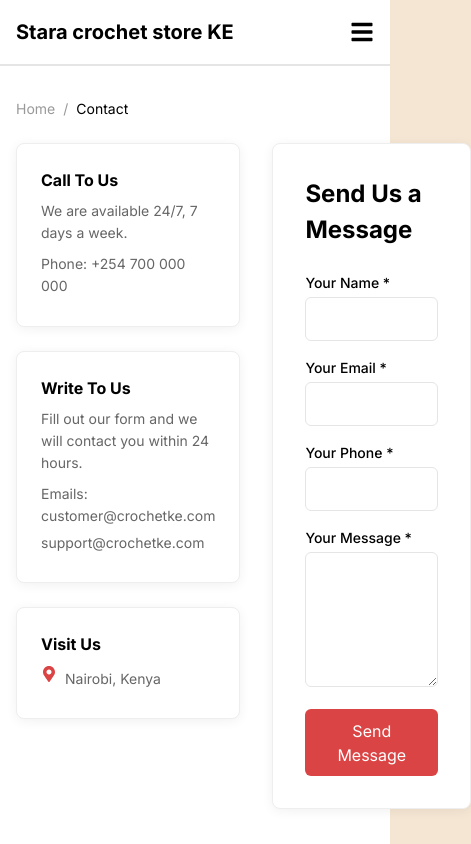
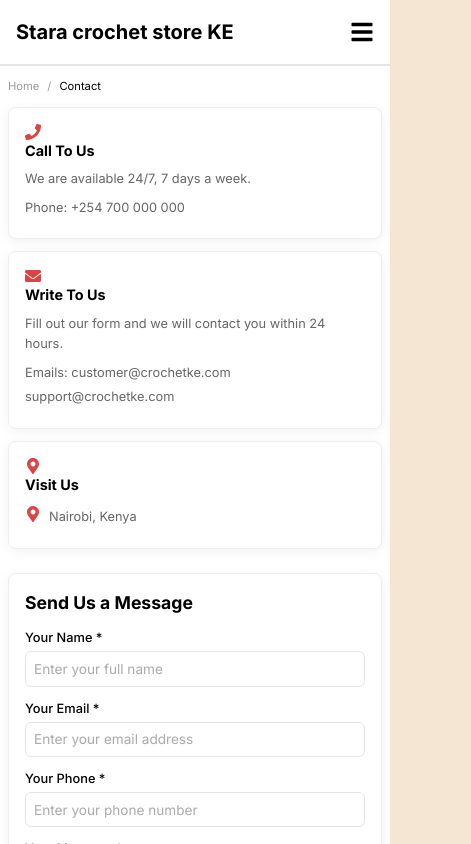
Before and after one commit to gingi144/ecommerce-store, a React (Vite) app in the folder frontend/: page /contact in a window 390 px wide. Shown: the top 844 px of the page, 471 px wide, since content can reach past the window. Built offline with nearby package versions, Linux system fonts and the light colour scheme; no server answers.

Commit message:
Refactor ContactPage to use internal CSS
Refactored ContactPage to use internal CSS styles instead of inline styles. Updated layout and styling for better responsiveness.

```diff
--- a/frontend/src/pages/ContactPage.jsx
+++ b/frontend/src/pages/ContactPage.jsx
@@ -37,289 +37,450 @@ const ContactPage = () => {
     }
   };
 
-  const styles = {
-    container: {
-      maxWidth: '1280px',
-      margin: '0 auto',
-      padding: '2rem 1rem',
-      backgroundColor: '#FFFFFF',
-    },
-    breadcrumb: {
-      display: 'flex',
-      alignItems: 'center',
-      gap: '0.5rem',
-      fontSize: '0.875rem',
-      color: '#999999',
-      marginBottom: '1.5rem',
-    },
-    breadcrumbLink: {
-      color: '#999999',
-      textDecoration: 'none',
-      transition: 'color 0.3s ease',
-    },
-    breadcrumbCurrent: {
-      color: '#000000',
-    },
-    grid: {
-      display: 'grid',
-      gridTemplateColumns: '1fr 2fr',
-      gap: '2rem',
-    },
-    infoColumn: {
-      display: 'flex',
-      flexDirection: 'column',
-      gap: '1.5rem',
-    },
-    infoCard: {
-      backgroundColor: '#FFFFFF',
-      padding: '1.5rem',
-      borderRadius: '8px',
-      boxShadow: '0 2px 12px rgba(0,0,0,0.06)',
-      border: '1px solid #EEEEEE',
-    },
-    infoTitle: {
-      fontWeight: '700',
-      color: '#000000',
-      marginBottom: '0.5rem',
-      fontSize: '1rem',
-    },
-    infoText: {
-      fontSize: '0.875rem',
-      color: '#666666',
-      lineHeight: '1.6',
-      margin: '0.25rem 0',
-    },
-    infoRow: {
-      display: 'flex',
-      alignItems: 'flex-start',
-      gap: '0.5rem',
-      marginTop: '0.5rem',
-    },
-    infoIcon: {
-      color: '#DB4444',
-      marginTop: '0.15rem',
-    },
-    formCard: {
-      backgroundColor: '#FFFFFF',
-      padding: '2rem',
-      borderRadius: '8px',
-      boxShadow: '0 2px 12px rgba(0,0,0,0.06)',
-      border: '1px solid #EEEEEE',
-    },
-    formTitle: {
-      fontSize: '1.5rem',
-      fontWeight: '700',
-      color: '#000000',
-      marginBottom: '1.5rem',
-    },
-    successBox: {
-      backgroundColor: '#F0FDF4',
-      color: '#16A34A',
-      padding: '0.75rem',
-      borderRadius: '6px',
-      marginBottom: '1rem',
-      fontSize: '0.875rem',
-    },
-    errorBox: {
-      backgroundColor: '#FEF2F2',
-      color: '#DC2626',
-      padding: '0.75rem',
-      borderRadius: '6px',
-      marginBottom: '1rem',
-      fontSize: '0.875rem',
-    },
-    formGroup: {
-      marginBottom: '1rem',
-    },
-    label: {
-      display: 'block',
-      fontSize: '0.875rem',
-      fontWeight: '500',
-      color: '#000000',
-      marginBottom: '0.25rem',
-    },
-    input: {
-      width: '100%',
-      padding: '0.6rem 0.75rem',
-      border: '1px solid #E5E5E5',
-      borderRadius: '6px',
-      fontSize: '0.95rem',
-      outline: 'none',
-      transition: 'border-color 0.3s ease, box-shadow 0.3s ease',
-      color: '#000000',
-      backgroundColor: '#FFFFFF',
-      boxSizing: 'border-box',
-    },
-    textarea: {
-      width: '100%',
-      padding: '0.6rem 0.75rem',
-      border: '1px solid #E5E5E5',
-      borderRadius: '6px',
-      fontSize: '0.95rem',
-      outline: 'none',
-      transition: 'border-color 0.3s ease, box-shadow 0.3s ease',
-      color: '#000000',
-      backgroundColor: '#FFFFFF',
-      boxSizing: 'border-box',
-      fontFamily: 'inherit',
-      resize: 'vertical',
-      minHeight: '120px',
-    },
-    button: {
-      backgroundColor: '#DB4444',
-      color: '#FFFFFF',
-      padding: '0.6rem 2rem',
-      border: 'none',
-      borderRadius: '6px',
-      fontSize: '1rem',
-      cursor: 'pointer',
-      transition: 'background-color 0.3s ease',
-    },
-    buttonDisabled: {
-      opacity: 0.6,
-      cursor: 'not-allowed',
-    },
-  };
+  return (
+    <>
+      {/* ===== INTERNAL CSS - ALL STYLES HERE ===== */}
+      <style>{`
+        /* ----- Container ----- */
+        .contact-container {
+          max-width: 1280px;
+          margin: 0 auto;
+          padding: 2rem 1rem;
+          background-color: #FFFFFF;
+        }
 
-  const handleLinkHover = (e) => {
-    e.target.style.color = '#DB4444';
-  };
+        /* ----- Breadcrumb ----- */
+        .contact-breadcrumb {
+          display: flex;
+          align-items: center;
+          gap: 0.5rem;
+          font-size: 0.875rem;
+          color: #999999;
+          margin-bottom: 1.5rem;
+        }
+        .contact-breadcrumb a {
+          color: #999999;
+          text-decoration: none;
+          transition: color 0.3s ease;
+        }
+        .contact-breadcrumb a:hover {
+          color: #DB4444;
+        }
+        .contact-breadcrumb-current {
+          color: #000000;
+        }
 
-  const handleLinkLeave = (e) => {
-    e.target.style.color = '#999999';
-  };
+        /* ----- Grid Layout ----- */
+        .contact-grid {
+          display: grid;
+          grid-template-columns: 1fr 2fr;
+          gap: 2rem;
+        }
 
-  const handleInputFocus = (e) => {
-    e.target.style.borderColor = '#DB4444';
-    e.target.style.boxShadow = '0 0 0 3px rgba(219, 68, 68, 0.08)';
-  };
+        /* ----- Info Column ----- */
+        .contact-info-column {
+          display: flex;
+          flex-direction: column;
+          gap: 1.5rem;
+        }
+        .contact-info-card {
+          background-color: #FFFFFF;
+          padding: 1.5rem;
+          border-radius: 8px;
+          box-shadow: 0 2px 12px rgba(0,0,0,0.06);
+          border: 1px solid #EEEEEE;
+          transition: transform 0.3s ease, box-shadow 0.3s ease;
+        }
+        .contact-info-card:hover {
+          transform: translateY(-2px);
+          box-shadow: 0 4px 16px rgba(0,0,0,0.1);
+        }
+        .contact-info-title {
+          font-weight: 700;
+          color: #000000;
+          margin-bottom: 0.5rem;
+          font-size: 1rem;
+        }
+        .contact-info-text {
+          font-size: 0.875rem;
+          color: #666666;
+          line-height: 1.6;
+          margin: 0.25rem 0;
+        }
+        .contact-info-text-mt {
+          margin-top: 0.5rem;
+        }
+        .contact-info-row {
+          display: flex;
+          align-items: flex-start;
+          gap: 0.5rem;
+          margin-top: 0.5rem;
+        }
+        .contact-info-icon {
+          color: #DB4444;
+          margin-top: 0.15rem;
+          flex-shrink: 0;
+        }
 
-  const handleInputBlur = (e) => {
-    e.target.style.borderColor = '#E5E5E5';
-    e.target.style.boxShadow = 'none';
-  };
+        /* ----- Form Column ----- */
+        .contact-form-card {
+          background-color: #FFFFFF;
+          padding: 2rem;
+          border-radius: 8px;
+          box-shadow: 0 2px 12px rgba(0,0,0,0.06);
+          border: 1px solid #EEEEEE;
+        }
+        .contact-form-title {
+          font-size: 1.5rem;
+          font-weight: 700;
+          color: #000000;
+          margin-bottom: 1.5rem;
+        }
 
-  const handleButtonHover = (e) => {
-    if (!loading) e.target.style.backgroundColor = '#B33A3A';
-  };
+        /* ----- Success & Error Messages ----- */
+        .contact-success {
+          background-color: #F0FDF4;
+          color: #16A34A;
+          padding: 0.75rem;
+          border-radius: 6px;
+          margin-bottom: 1rem;
+          font-size: 0.875rem;
+          border: 1px solid #86EFAC;
+        }
+        .contact-error {
+          background-color: #FEF2F2;
+          color: #DC2626;
+          padding: 0.75rem;
+          border-radius: 6px;
+          margin-bottom: 1rem;
+          font-size: 0.875rem;
+          border: 1px solid #FCA5A5;
+        }
 
-  const handleButtonLeave = (e) => {
-    if (!loading) e.target.style.backgroundColor = '#DB4444';
-  };
+        /* ----- Form Elements ----- */
+        .contact-form-group {
+          margin-bottom: 1rem;
+        }
+        .contact-label {
+          display: block;
+          font-size: 0.875rem;
+          font-weight: 500;
+          color: #000000;
+          margin-bottom: 0.25rem;
+        }
+        .contact-input {
+          width: 100%;
+          padding: 0.6rem 0.75rem;
+          border: 1px solid #E5E5E5;
+          border-radius: 6px;
+          font-size: 0.95rem;
+          outline: none;
+          transition: border-color 0.3s ease, box-shadow 0.3s ease;
+          color: #000000;
+          background-color: #FFFFFF;
+          box-sizing: border-box;
+        }
+        .contact-input:focus {
+          border-color: #DB4444;
+          box-shadow: 0 0 0 3px rgba(219, 68, 68, 0.08);
+        }
+        .contact-input::placeholder {
+          color: #AAAAAA;
+        }
+        .contact-textarea {
+          width: 100%;
+          padding: 0.6rem 0.75rem;
+          border: 1px solid #E5E5E5;
+          border-radius: 6px;
+          font-size: 0.95rem;
+          outline: none;
+          transition: border-color 0.3s ease, box-shadow 0.3s ease;
+          color: #000000;
+          background-color: #FFFFFF;
+          box-sizing: border-box;
+          font-family: inherit;
+          resize: vertical;
+          min-height: 120px;
+        }
+        .contact-textarea:focus {
+          border-color: #DB4444;
+          box-shadow: 0 0 0 3px rgba(219, 68, 68, 0.08);
+        }
+        .contact-textarea::placeholder {
+          color: #AAAAAA;
+        }
 
-  return (
+        /* ----- Submit Button ----- */
+        .contact-button {
+          background-color: #DB4444;
+          color: #FFFFFF;
+          padding: 0.6rem 2rem;
+          border: none;
+          border-radius: 6px;
+          font-size: 1rem;
+          cursor: pointer;
+          transition: background-color 0.3s ease;
+        }
+        .contact-button:hover:not(:disabled) {
+          background-color: #B33A3A;
+        }
+        .contact-button:disabled {
+          opacity: 0.6;
+          cursor: not-allowed;
+        }
+
+        /* ============================================== */
+        /* ===== RESPONSIVE MEDIA QUERIES ===== */
+        /* ============================================== */
+
+        /* Tablet Landscape */
+        @media (max-width: 1024px) {
+          .contact-grid {
+            gap: 1.5rem;
+          }
+          .contact-form-card {
+            padding: 1.5rem;
+          }
+        }
+
+        /* Tablets */
+        @media (max-width: 768px) {
+          .contact-container {
+            padding: 1rem 0.75rem;
+          }
+
+          .contact-breadcrumb {
+            font-size: 0.75rem;
+            margin-bottom: 1rem;
+          }
+
+          .contact-grid {
+            grid-template-columns: 1fr;
+            gap: 1.5rem;
+          }
+
+          .contact-info-column {
+            display: grid;
+            grid-template-columns: 1fr 1fr;
+            gap: 1rem;
+          }
+          .contact-info-card {
+            padding: 1.25rem;
+          }
+
+          .contact-form-card {
+            padding: 1.5rem;
+          }
+          .contact-form-title {
+            font-size: 1.25rem;
+            margin-bottom: 1rem;
+          }
+
+          .contact-input,
+          .contact-textarea {
+            font-size: 0.9rem;
+            padding: 0.5rem 0.65rem;
+          }
+        }
+
+        /* Mobile Phones */
+        @media (max-width: 480px) {
+          .contact-container {
+            padding: 0.75rem 0.5rem;
+          }
+
+          .contact-breadcrumb {
+            font-size: 0.7rem;
+            margin-bottom: 0.75rem;
+            flex-wrap: wrap;
+          }
+
+          .contact-info-column {
+            grid-template-columns: 1fr;
+            gap: 0.75rem;
+          }
+          .contact-info-card {
+            padding: 1rem;
+          }
+          .contact-info-title {
+            font-size: 0.9rem;
+          }
+          .contact-info-text {
+            font-size: 0.8rem;
+          }
+
+          .contact-form-card {
+            padding: 1rem;
+          }
+          .contact-form-title {
+            font-size: 1.1rem;
+            margin-bottom: 0.75rem;
+          }
+
+          .contact-form-group {
+            margin-bottom: 0.75rem;
+          }
+          .contact-label {
+            font-size: 0.8rem;
+          }
+          .contact-input,
+          .contact-textarea {
+            font-size: 0.85rem;
+            padding: 0.4rem 0.5rem;
+          }
+          .contact-textarea {
+            min-height: 100px;
+          }
+
+          .contact-button {
+            width: 100%;
+            padding: 0.5rem;
+            font-size: 0.9rem;
+            justify-content: center;
+          }
+
+          .contact-success,
+          .contact-error {
+            font-size: 0.8rem;
+            padding: 0.5rem;
+          }
+        }
+
+        /* Very Small Phones */
+        @media (max-width: 360px) {
+          .contact-container {
+            padding: 0.5rem 0.25rem;
+          }
+          .contact-info-card {
+            padding: 0.75rem;
+          }
+          .contact-form-card {
+            padding: 0.75rem;
+          }
+          .contact-input,
+          .contact-textarea {
+            font-size: 0.8rem;
+            padding: 0.35rem 0.4rem;
+          }
+          .contact-textarea {
+            min-height: 80px;
+          }
+        }
+      `}</style>
+
       <div style={{ backgroundColor: '#FFFFFF' }}>
         <Navbar />
-      <div style={styles.container}>
-        <div style={styles.breadcrumb}>
-          <Link
-            to="/"
-            style={styles.breadcrumbLink}
-            onMouseEnter={handleLinkHover}
-            onMouseLeave={handleLinkLeave}
-          >
-            Home
-          </Link>
+        <div className="contact-container">
+          {/* Breadcrumb */}
+          <div className="contact-breadcrumb">
+            <Link to="/">Home</Link>
             <span>/</span>
-          <span style={styles.breadcrumbCurrent}>Contact</span>
+            <span className="contact-breadcrumb-current">Contact</span>
           </div>
 
-        <div style={styles.grid}>
+          <div className="contact-grid">
             {/* Contact Info */}
-          <div style={styles.infoColumn}>
-            <div style={styles.infoCard}>
-              <h3 style={styles.infoTitle}>Call To Us</h3>
-              <p style={styles.infoText}>We are available 24/7, 7 days a week.</p>
-              <p style={{...styles.infoText, marginTop: '0.5rem'}}>
+            <div className="contact-info-column">
+              <div className="contact-info-card">
+                <h3 className="contact-info-title">
+                  <FaPhone style={{ color: '#DB4444', marginRight: '0.5rem' }} size={16} />
+                  Call To Us
+                </h3>
+                <p className="contact-info-text">We are available 24/7, 7 days a week.</p>
+                <p className="contact-info-text contact-info-text-mt">
                   Phone: +254 700 000 000
                 </p>
               </div>
 
-            <div style={styles.infoCard}>
-              <h3 style={styles.infoTitle}>Write To Us</h3>
-              <p style={styles.infoText}>Fill out our form and we will contact you within 24 hours.</p>
-              <p style={{...styles.infoText, marginTop: '0.5rem'}}>
+              <div className="contact-info-card">
+                <h3 className="contact-info-title">
+                  <FaEnvelope style={{ color: '#DB4444', marginRight: '0.5rem' }} size={16} />
+                  Write To Us
+                </h3>
+                <p className="contact-info-text">Fill out our form and we will contact you within 24 hours.</p>
+                <p className="contact-info-text contact-info-text-mt">
                   Emails: customer@crochetke.com
                 </p>
-              <p style={styles.infoText}>support@crochetke.com</p>
+                <p className="contact-info-text">support@crochetke.com</p>
               </div>
 
-            <div style={styles.infoCard}>
-              <h3 style={styles.infoTitle}>Visit Us</h3>
-              <div style={styles.infoRow}>
-                <FaMapMarkerAlt style={styles.infoIcon} size={16} />
-                <p style={styles.infoText}>Nairobi, Kenya</p>
+              <div className="contact-info-card">
+                <h3 className="contact-info-title">
+                  <FaMapMarkerAlt style={{ color: '#DB4444', marginRight: '0.5rem' }} size={16} />
+                  Visit Us
+                </h3>
+                <div className="contact-info-row">
+                  <FaMapMarkerAlt className="contact-info-icon" size={16} />
+                  <p className="contact-info-text">Nairobi, Kenya</p>
                 </div>
               </div>
             </div>
 
             {/* Contact Form */}
-          <div style={styles.formCard}>
-            <h2 style={styles.formTitle}>Send Us a Message</h2>
+            <div className="contact-form-card">
+              <h2 className="contact-form-title">Send Us a Message</h2>
 
               {success && (
-              <div style={styles.successBox}>
-                Message sent successfully! We'll get back to you soon.
+                <div className="contact-success">
+                  ✓ Message sent successfully! We'll get back to you soon.
                 </div>
               )}
 
               {error && (
-              <div style={styles.errorBox}>
-                {error}
+                <div className="contact-error">
+                  ✗ {error}
                 </div>
               )}
 
               <form onSubmit={handleSubmit}>
-              <div style={styles.formGroup}>
-                <label style={styles.label}>Your Name *</label>
+                <div className="contact-form-group">
+                  <label className="contact-label">Your Name *</label>
                   <input
                     name="name"
+                    type="text"
+                    placeholder="Enter your full name"
                     value={formData.name}
                     onChange={handleChange}
-                  style={styles.input}
-                  onFocus={handleInputFocus}
-                  onBlur={handleInputBlur}
+                    className="contact-input"
                     required
                   />
                 </div>
 
-              <div style={styles.formGroup}>
-                <label style={styles.label}>Your Email *</label>
+                <div className="contact-form-group">
+                  <label className="contact-label">Your Email *</label>
                   <input
                     name="email"
                     type="email"
+                    placeholder="Enter your email address"
                     value={formData.email}
                     onChange={handleChange}
-                  style={styles.input}
-                  onFocus={handleInputFocus}
-                  onBlur={handleInputBlur}
+                    className="contact-input"
                     required
                   />
                 </div>
 
-              <div style={styles.formGroup}>
-                <label style={styles.label}>Your Phone *</label>
+                <div className="contact-form-group">
+                  <label className="contact-label">Your Phone *</label>
                   <input
                     name="phone"
+                    type="tel"
+                    placeholder="Enter your phone number"
                     value={formData.phone}
                     onChange={handleChange}
-                  style={styles.input}
-                  onFocus={handleInputFocus}
-                  onBlur={handleInputBlur}
+                    className="contact-input"
                     required
                   />
                 </div>
 
-              <div style={styles.formGroup}>
-                <label style={styles.label}>Your Message *</label>
+                <div className="contact-form-group">
+                  <label className="contact-label">Your Message *</label>
                   <textarea
                     name="message"
                     rows="5"
+                    placeholder="Write your message here..."
                     value={formData.message}
                     onChange={handleChange}
-                  style={styles.textarea}
-                  onFocus={handleInputFocus}
-                  onBlur={handleInputBlur}
+                    className="contact-textarea"
                     required
                   />
                 </div>
@@ -327,12 +488,7 @@ const ContactPage = () => {
                 <button
                   type="submit"
                   disabled={loading}
-                style={{
-                  ...styles.button,
-                  ...(loading ? styles.buttonDisabled : {})
-                }}
-                onMouseEnter={handleButtonHover}
-                onMouseLeave={handleButtonLeave}
+                  className="contact-button"
                 >
                   {loading ? 'Sending...' : 'Send Message'}
                 </button>
@@ -342,6 +498,7 @@ const ContactPage = () => {
         </div>
         <Footer />
       </div>
+    </>
   );
 };
 
```
Lines whose indentation alone changed are shown as unchanged.
